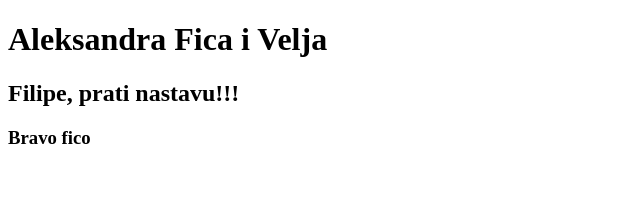
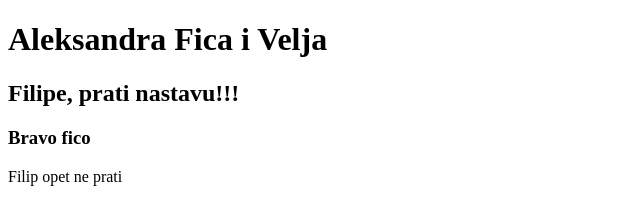
Before and after one commit to aleksandrakoncar/NasPrviDeljeniRepo, a plain HTML site: page index.html in a window 1280 px wide. Shown: the whole page, without its empty margins (0-640 px from the left). Drawn offline with Linux system fonts and the light colour scheme.

Commit message:
Poruka na drugoj-grancici

```diff
--- a/index.html
+++ b/index.html
@@ -10,5 +10,7 @@
     <h1>Aleksandra Fica i Velja</h1>
     <h2>Filipe, prati nastavu!!!</h2>
     <h3>Bravo fico</h3>
+
+    <p>Filip opet ne prati</p>
 </body>
 </html>
```
